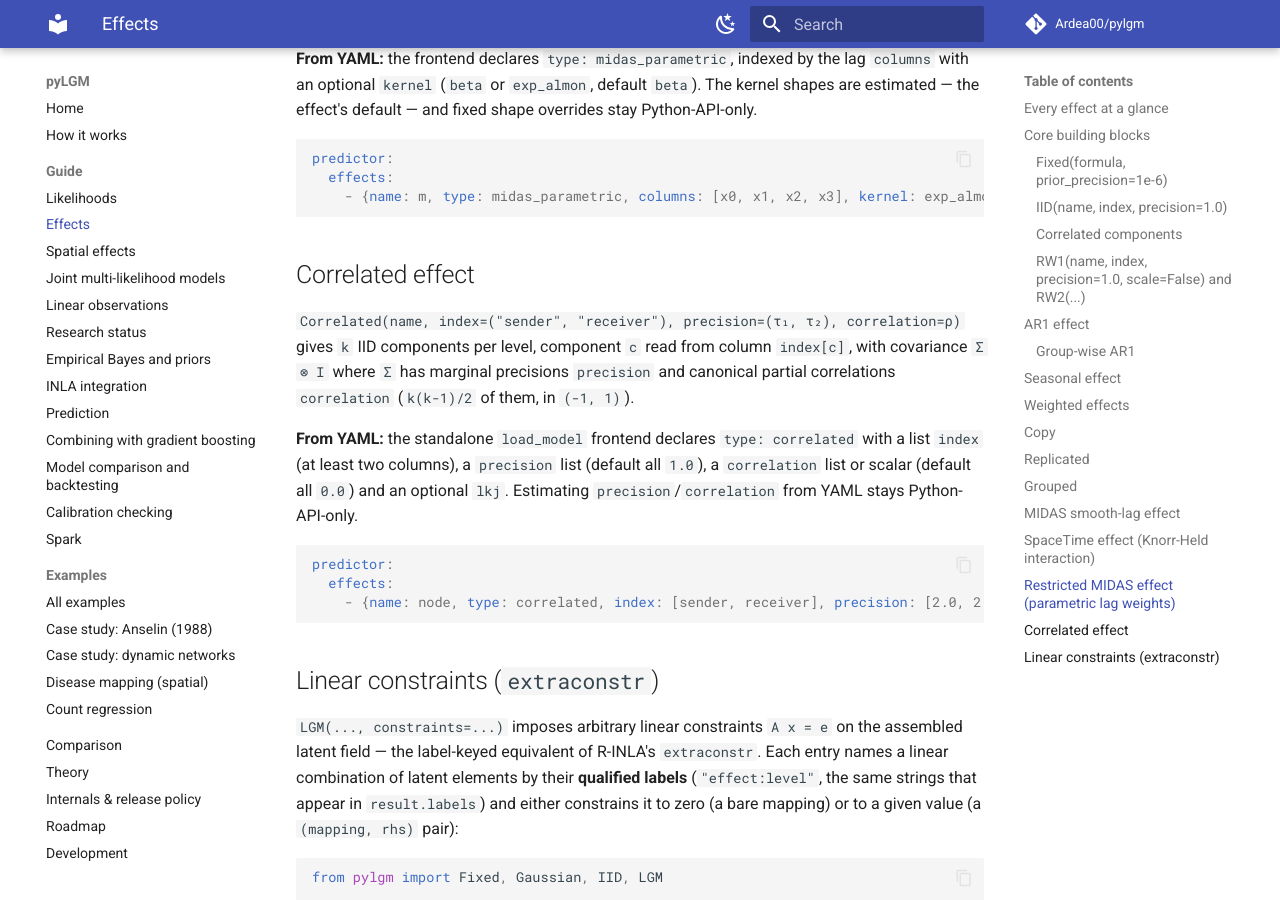
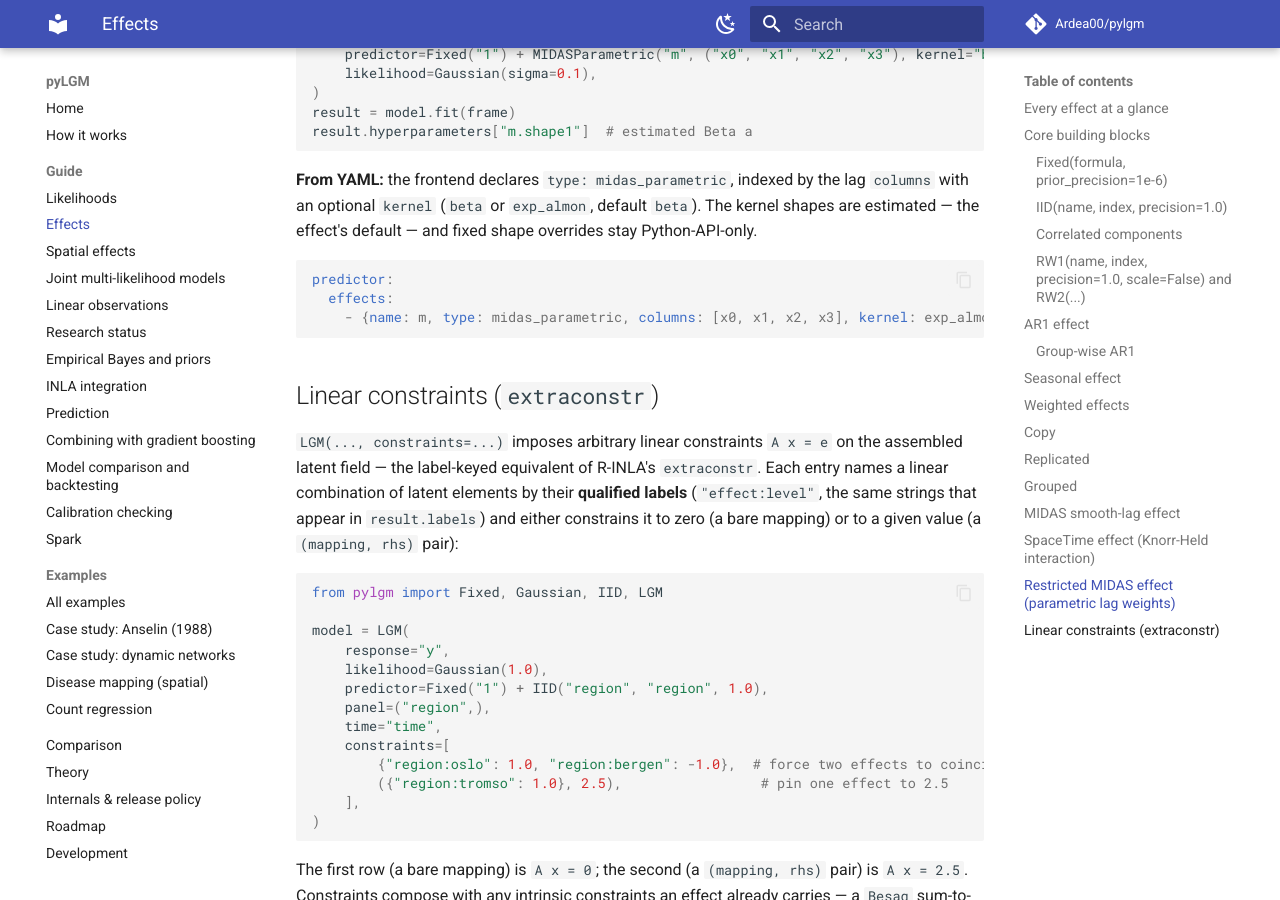
Before and after one commit to Ardea00/pylgm, an MkDocs documentation site: the page built from docs/effects.md, in a window 1280 px wide and 900 px high, scrolled down 17497 px. Built offline with MkDocs 1.6.1 and Material for MkDocs 9.7.7, drawn with Linux system fonts in a browser that asks for light colours; comment, search, counter and statistics services are not loaded; the version menu is left out; some of the changed text lies outside the part shown.

Commit message:
fix(config): Correlated on the experiment path; one Correlated docs section
The experiment (RunConfig) path read every effect's precision as one float,
so a correlated effect raised TypeError; it now passes through, and a
'<name>.precision' optimisation (ambiguous across k precisions) is refused
with a pointer to the Python API. Merged the YAML docs into the existing
Correlated section instead of a second one.

Co-Authored-By: Claude Opus 5.5 <noreply@anthropic.com>

````diff
--- a/docs/effects.md
+++ b/docs/effects.md
@@ -20,7 +20,6 @@ Each structured effect takes a fixed `precision` or a declared
 | `Copy(name, index, scale=)` | A second occurrence of an existing field at another index, optionally rescaled | [Copy](#copy) |
 | `Replicated(effect, over=)` | `R` independent copies of any indexed effect, sharing its hyperparameters | [Replicated](#replicated) |
 | `Grouped(effect, over=, structure=)` | `R` **correlated** copies of any indexed effect, tied by a between-group structure | [Grouped](#grouped) |
-| `Correlated(name, index=(...), correlation=)` | `k` correlated IID components per level (R-INLA `iid2d`/`iidkd`) — a network's sender/receiver effect | [Correlated](#correlated-effect) |
 | `MIDAS(name, columns)` | Mixed-frequency distributed lag, smoothness-penalised | [MIDAS](#midas-smooth-lag-effect) |
 | `MIDASParametric(...)` | Restricted lag curve (exp-Almon / Beta kernel) | [restricted MIDAS](#restricted-midas-effect-parametric-lag-weights) |
 | `SpaceTime(name, space, time, interaction=)` | Knorr-Held space-time interaction, types I–IV | [SpaceTime](#spacetime-effect-knorr-held-interaction) |
@@ -115,6 +114,17 @@ gets the LKJ(`lkj`) prior's law for its position, `Beta(b_j, b_j)` on `(−1, 1)
 with `b_j = lkj + (k − 2 − j)/2` (`SymmetricBeta`); `lkj = 1` is uniform over
 correlation matrices. One `Hyperparameter` may serve several components — equal
 precisions, as reciprocity's two directions want.
+
+**From YAML:** the standalone `load_model` frontend declares `type: correlated`
+with a list `index`, a `precision` list (default all `1.0`), a `correlation`
+list or scalar (default all `0.0`) and an optional `lkj`. As for every YAML
+effect, the values are fixed; estimating them is Python-API-only.
+
+```yaml
+predictor:
+  effects:
+    - {name: node, type: correlated, index: [sender, receiver], precision: [2.0, 2.0], correlation: 0.4}
+```
 
 In a `Joint`, `Shared(Correlated(name, index=(col_1, ..., col_K)))` puts
 component `c` in outcome `c`: a firm's link propensity and its typical exposure,
@@ -847,24 +857,6 @@ predictor:
     - {name: m, type: midas_parametric, columns: [x0, x1, x2, x3], kernel: exp_almon}
 ```
 
-## Correlated effect
-
-`Correlated(name, index=("sender", "receiver"), precision=(τ₁, τ₂), correlation=ρ)`
-gives `k` IID components per level, component `c` read from column `index[c]`,
-with covariance `Σ ⊗ I` where `Σ` has marginal precisions `precision` and
-canonical partial correlations `correlation` (`k(k-1)/2` of them, in `(-1, 1)`).
-
-**From YAML:** the standalone `load_model` frontend declares `type: correlated`
-with a list `index` (at least two columns), a `precision` list (default all
-`1.0`), a `correlation` list or scalar (default all `0.0`) and an optional
-`lkj`. Estimating `precision`/`correlation` from YAML stays Python-API-only.
-
-```yaml
-predictor:
-  effects:
-    - {name: node, type: correlated, index: [sender, receiver], precision: [2.0, 2.0], correlation: 0.4}
-```
-
 ## Linear constraints (`extraconstr`)
 
 `LGM(..., constraints=...)` imposes arbitrary linear constraints `A x = e` on
````
Also changed, not shown: 2 other files.
